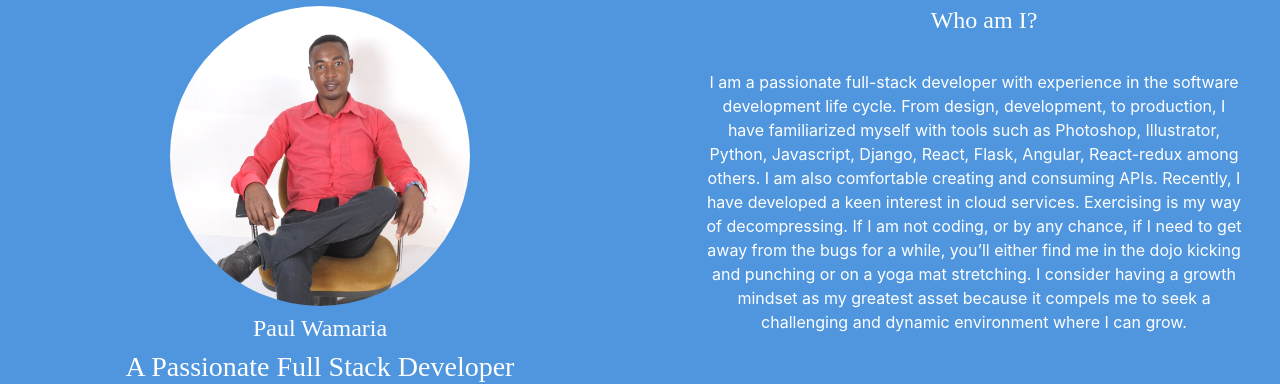
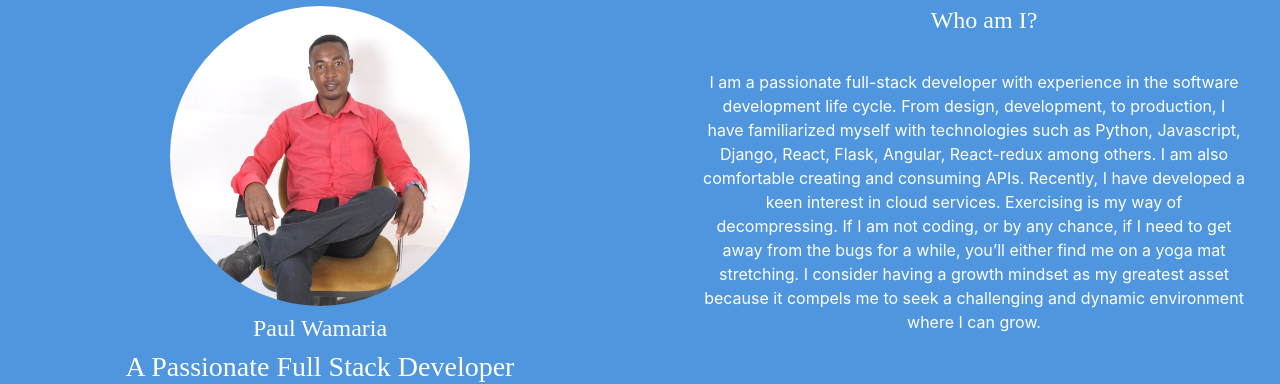
Before and after one commit to Paulwamaria/paulw, a React (Create React App) app: page / in a window 1280 px wide. Shown: the part 140-524 px from the top of the page. Built offline with nearby package versions, Linux system fonts and the light colour scheme; a web font is replaced by a local one.

Commit message:
Change about me

```diff
--- a/src/components/Home.js
+++ b/src/components/Home.js
@@ -20,9 +20,10 @@ export class Home extends Component {
               </div>
               <h4 className="text-center text-white funnyFonts mb-2">
                 Paul Wamaria
-              </h4 >
-              <h3 className="text-center text-white funnyFonts mb-2">A Passionate Full Stack Developer</h3>
-
+              </h4>
+              <h3 className="text-center text-white funnyFonts mb-2">
+                A Passionate Full Stack Developer
+              </h3>
             </div>
             <div className="col-md-6 #9699bb">
               <div className=" text-white hoverLight overflow-auto mt-3">
@@ -34,18 +35,17 @@ export class Home extends Component {
                     I am a passionate full-stack developer with experience in
                     the software development life cycle. From design,
                     development, to production, I have familiarized myself with
-                    tools such as Photoshop, Illustrator, Python, Javascript,
-                    Django, React, Flask, Angular, React-redux among others. I
-                    am also comfortable creating and consuming APIs. Recently, I
-                    have developed a keen interest in cloud services. Exercising
-                    is my way of decompressing. If I am not coding, or by any
+                    technologies such as Python, Javascript, Django, React,
+                    Flask, Angular, React-redux among others. I am also
+                    comfortable creating and consuming APIs. Recently, I have
+                    developed a keen interest in cloud services. Exercising is
+                    my way of decompressing. If I am not coding, or by any
                     chance, if I need to get away from the bugs for a while,
-                    you’ll either find me in the dojo kicking and punching or on
-                    a yoga mat stretching. I consider having a growth mindset as
-                    my greatest asset because it compels me to seek a
-                    challenging and dynamic environment where I can grow.
+                    you’ll either find me on a yoga mat stretching. I consider
+                    having a growth mindset as my greatest asset because it
+                    compels me to seek a challenging and dynamic environment
+                    where I can grow.
                   </p>
-
                 </div>
               </div>
             </div>
```
